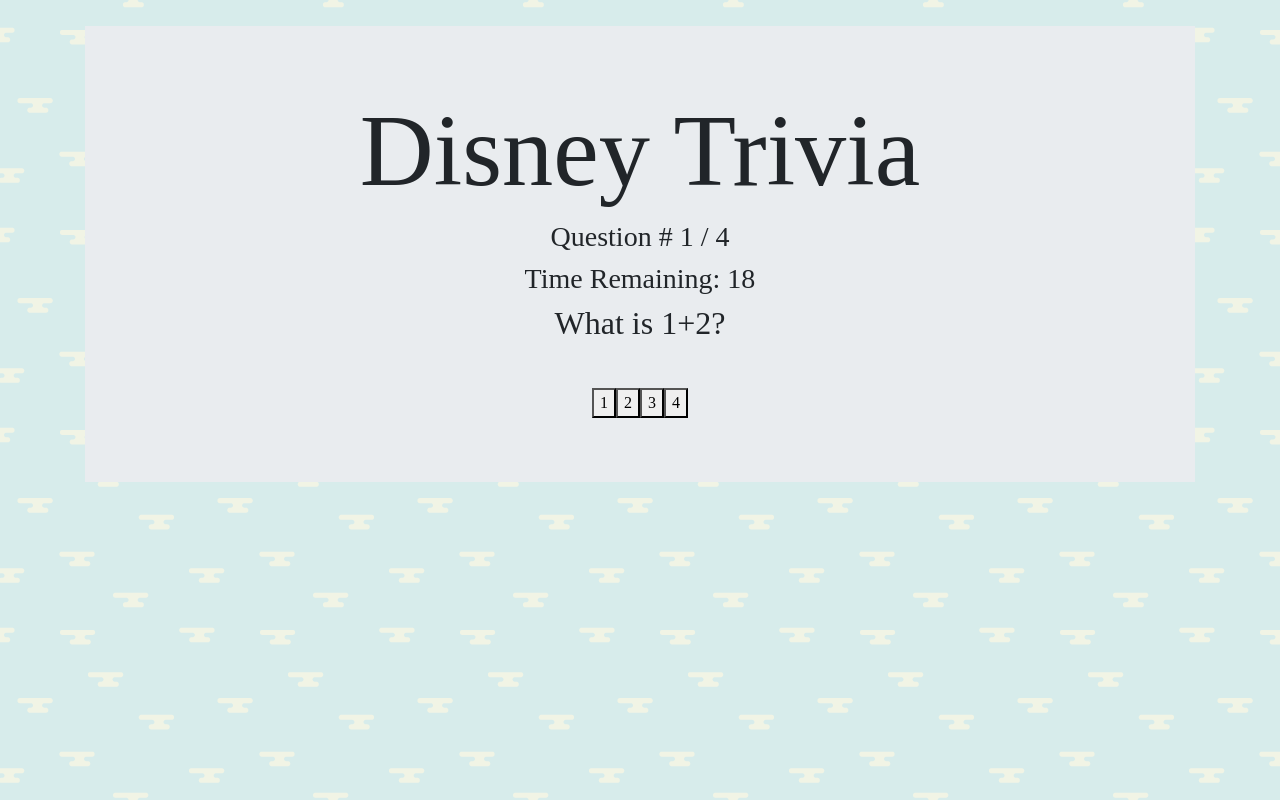
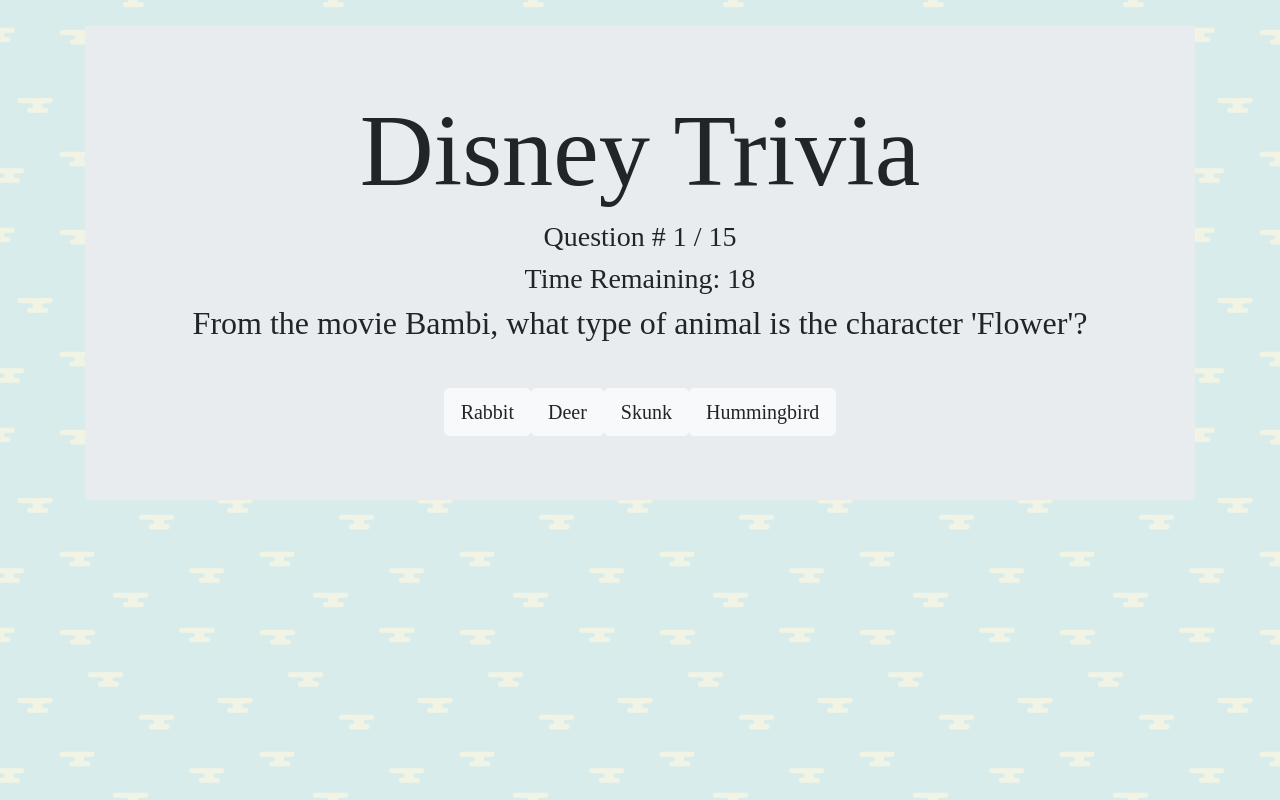
Before and after one commit to rsteinkopfjr/trivia-game, a plain HTML site: page index.html in a window 1280 px wide. Both pictures are taken after a click on the button "Start". Drawn offline with nearby package versions, Linux system fonts and the light colour scheme; a web font is replaced by a local one.

Commit message:
Add final content

```diff
--- a/assets/css/style.css
+++ b/assets/css/style.css
@@ -1,6 +1,6 @@
 body {
     background: url("../images/cloudy-day.png");
-    font-family: 'WaltographRegular', 'Sans serif';
+    font-family: 'Sans serif';
     font-weight: normal;
     font-style: normal;
     padding-top: 2vw;
@@ -8,6 +8,7 @@ body {
 h1 {
     text-align: center;
     font-size: 8vw;
+    font-family: 'WaltographRegular', 'Sans serif';
 }
 button {
     margin-top: 3vw;
@@ -19,3 +20,6 @@ button {
 #play-again-btn {
     display: none;
 }
+.trivia-answers {
+    font-size: 2vw;
+}
--- a/assets/javascript/app.js
+++ b/assets/javascript/app.js
@@ -6,10 +6,21 @@ $(document).ready(function () {
 
     var triviaGame = {
         questions: [
-            {q: "What is 1+2?", al: ["1", "2", "3", "4"], ca: 2},
-            {q: "What is 2+2?", al: ["1", "2", "3", "4"], ca: 3},
-            {q: "What is 3-2?", al: ["1", "2", "3", "4"], ca: 0},
-            {q: "What is 1+1?", al: ["1", "2", "3", "4"], ca: 1},
+            {q: "From the movie Bambi, what type of animal is the character 'Flower'?", al: ["Rabbit", "Deer", "Skunk", "Hummingbird"], ca: 2},
+            {q: "What movie is the song 'Baby Mine' from?", al: ["Cinderella", "Tarzan", "Mulan", "Dumbo"], ca: 3},
+            {q: "Who is the villian in Aladdin?", al: ["Jafar", "Gaston", "Scar", "Ursula"], ca: 0},
+            {q: '"Hey look, is that Smith? That’s him alright, the old sea dog." Is the first line to which movie?', al: ["Robin Hood", "Pocahontas", "Sleeping Beauty", "The Little Mermaid"], ca: 1},
+            {q: 'What is the setting of "Lilo and Stitch"?', al: ["Florida", "Hawaii", "California", "Thailand"], ca: 1},
+            {q: "What is Sleeping Beauty's real name?", al: ["Megara", "Esmeralda", "Marian", "Aurora"], ca: 3},
+            {q: 'Which object is significant in the movie Dumbo?', al: ["Feather", "Balloon", "Pixie Dust", "Ball"], ca: 0},
+            {q: 'Which of the following is a Disney villian?', al: ["Prince Phillip", "Flynn Rider", "Prince John", "Prince Eric"], ca: 2},
+            {q: "In the movie Aladdin, what is the name of Princess Jasmine's pet?", al: ["Rajah", "Dinah", "Nana", "Meeko"], ca: 0},
+            {q: 'Which Disney movie has no human characters?', al: ["The Little Mermaid", "Robin Hood", "The Jungle Book", "Pinocchio"], ca: 1},
+            {q: 'In "The Rescuers", what is the name of one of the mice?', al: ["Terk", "Dale", "Gus Gus", "Bernard"], ca: 3},
+            {q: '"Puppy befriends but later hunts a wild vulpine." Describes which movie?', al: ["101 Dalmations", "The Princess and the Frog", "The Fox and the Hound", "The Rescuers"], ca: 2},
+            {q: 'Which Disney Princess spent her whole life in a tower?', al: ["Tiana", "Snow White", "Rapunzel", "Merida"], ca: 2},
+            {q: '"An epic of miniature proportions" was the tagline for which Disney movie?', al: ["A Bug's Life", "The Sword and the Stone", "Chicken Little", "Monster's Inc."], ca: 0},
+            {q: '"Oh, I just love happy endings! Yes, I do too. Oh, Blue? Pink! Blue!" is final line to which movie?', al: ["Pocahontas", "Cinderella", "Alice in Wonderland", "Sleeping Beauty"], ca: 3},
         ],
         messages: {
             correct: "Yes, that's correct!",
@@ -17,7 +28,6 @@ $(document).ready(function () {
             endTime: "Sorry, you are out of time!",
             finished: "Let's see how you did!"
         },
-        gifArray: [],
         currentQuestion: 0,
         correctAnswer: 0,
         incorrectAnswer: 0,
@@ -32,8 +42,8 @@ $(document).ready(function () {
 
     function newGame(){
         $("#final-message").empty();
-        $("#correct-answer").empty();
-        $("#incorrect-answer").empty();
+        $("#correct-answers").empty();
+        $("#incorrect-answers").empty();
         $("#unanswered").empty();
         triviaGame.currentQuestion = 0;
         triviaGame.correctAnswer = 0;
@@ -54,7 +64,7 @@ $(document).ready(function () {
             var choices = $("<button>");
             choices.text(triviaGame.questions[triviaGame.currentQuestion].al[i]);
             choices.attr({'data-index': i});
-            choices.addClass("this-choice");
+            choices.addClass("this-choice btn btn-light btn-lg");
             $(".trivia-answers").append(choices);
         }
         countdown();
@@ -89,7 +99,6 @@ $(document).ready(function () {
 
         var rightAnswerText = triviaGame.questions[triviaGame.currentQuestion].al[triviaGame.questions[triviaGame.currentQuestion].ca]
         var rightAnswerIndex = triviaGame.questions[triviaGame.currentQuestion].ca;
-        $("#gif").html("<img src='assets/images/" + triviaGame.gifArray[triviaGame.currentQuestion] + ".gif' width='400px'>");
 
         if((userSelect == rightAnswerIndex) && (answered == true)){
             triviaGame.correctAnswer++;
@@ -108,11 +117,11 @@ $(document).ready(function () {
         }
 
         if(triviaGame.currentQuestion == (triviaGame.questions.length-1)){
-            setTimeout(scoreboard, 5000)
+            setTimeout(scoreboard, 3000)
         }
         else{
             triviaGame.currentQuestion++;
-            setTimeout(newQuestion, 5000);
+            setTimeout(newQuestion, 3000);
         }
     }
 
--- a/index.html
+++ b/index.html
@@ -42,7 +42,6 @@
                 <div class="text-center" id="answer">
                     <div id="answer-message"></div>
                     <div id="right-answer"></div>
-                    <div id="gif"></div>
                 </div>
                 <!-- final page -->
                 <div class="text-center" id="scoreboard">
```
